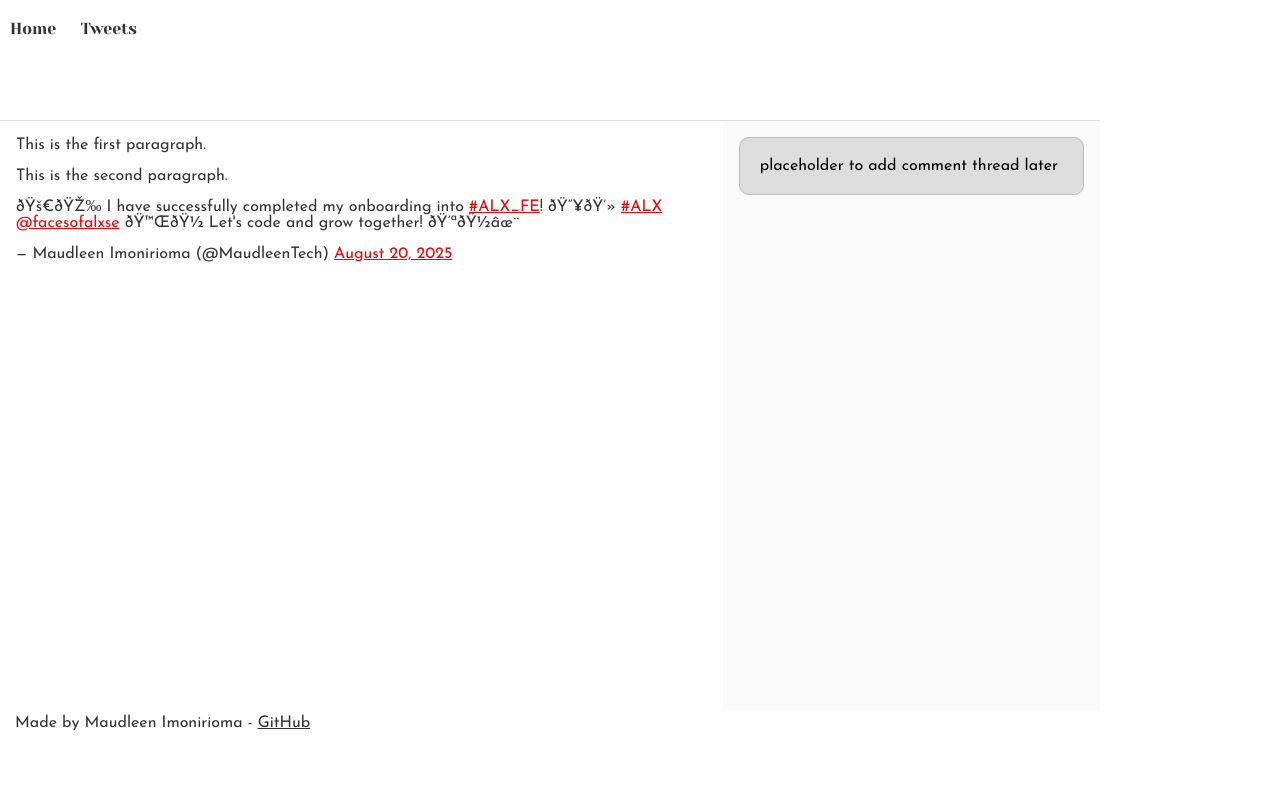
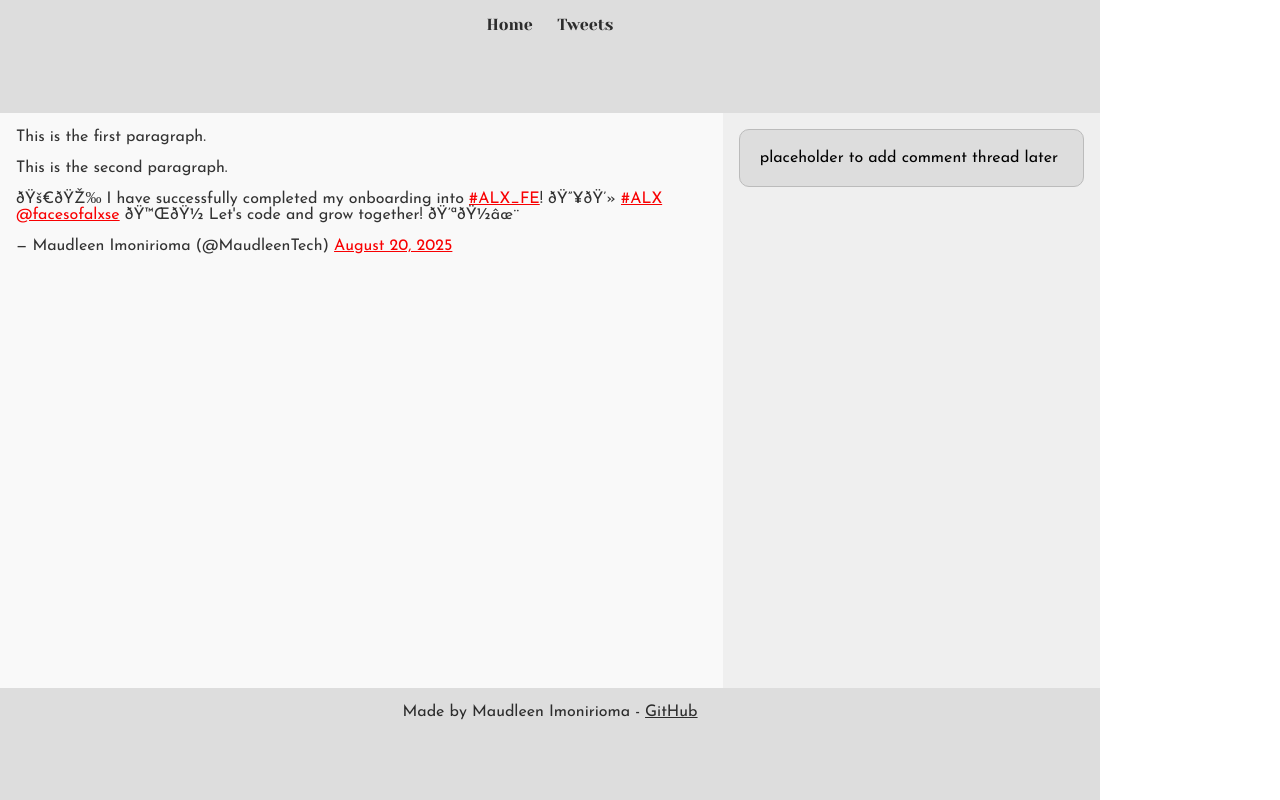
Before and after one commit to MaudleenTech/alx_html_css, a plain HTML site: page css_basic/tweets.html in a window 1280 px wide. Drawn offline with Linux system fonts and the light colour scheme.

Commit message:
Added css flexbox

```diff
--- a/css_basic/styles.css
+++ b/css_basic/styles.css
@@ -1,28 +1,39 @@
-/* Make body a flex container in column direction */
 body {
   display: flex;
   flex-direction: column;
-  height: 100vh; /* ensures it takes full viewport height */
-  margin: 0;     /* removes default margin */
+  height: 100vh;
+  margin: 0;
 }
 
-/* Main is a flex container in row direction */
 main {
   display: flex;
   flex-direction: row;
-  flex: auto; /* lets it grow/shrink automatically */
+  flex: auto;
 }
 
-/* Article takes 2/3 of space */
 article {
   flex: 2;
-  overflow-y: auto; /* allows scrolling if content overflows */
+  overflow-y: auto;
   padding: 1rem;
 }
 
-/* Aside takes 1/3 of space */
 aside {
   flex: 1;
-  overflow-y: auto; /* allows scrolling if content overflows */
+  overflow-y: auto;
   padding: 1rem;
 }
+
+header,
+footer {
+  background: #ddd;
+  padding: 1rem;
+  text-align: center;
+}
+
+article {
+  background: #f9f9f9;
+}
+
+aside {
+  background: #efefef;
+}
```
